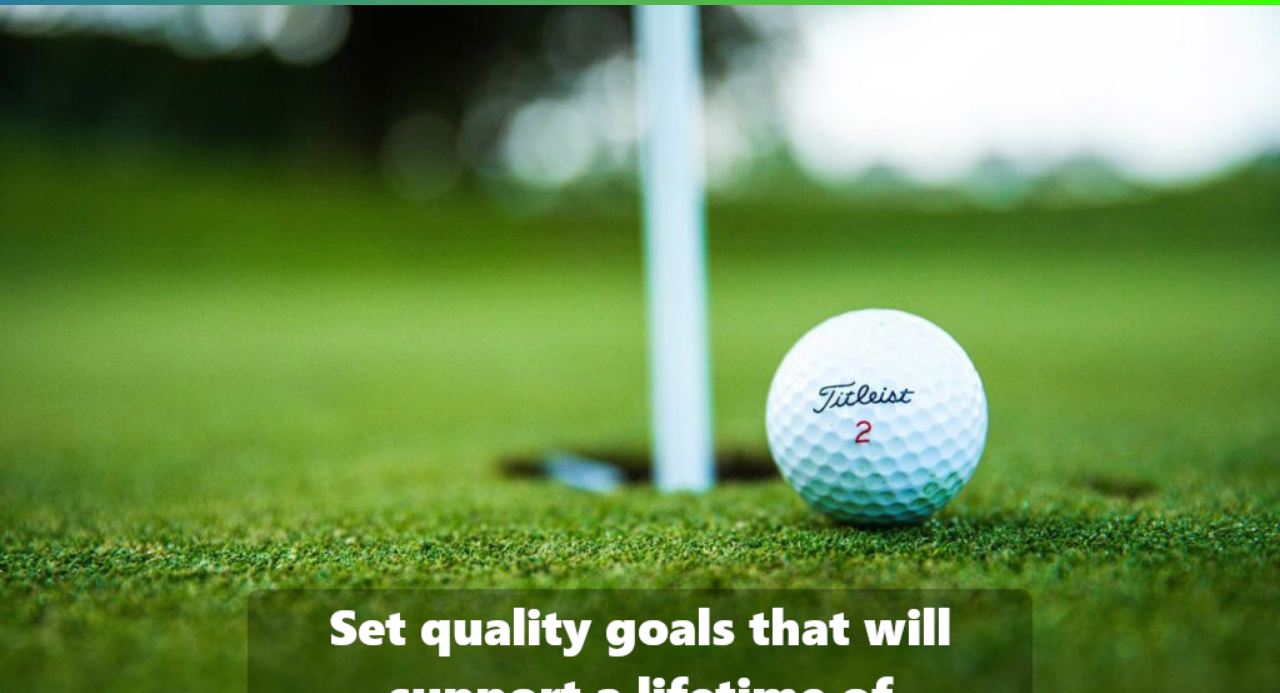
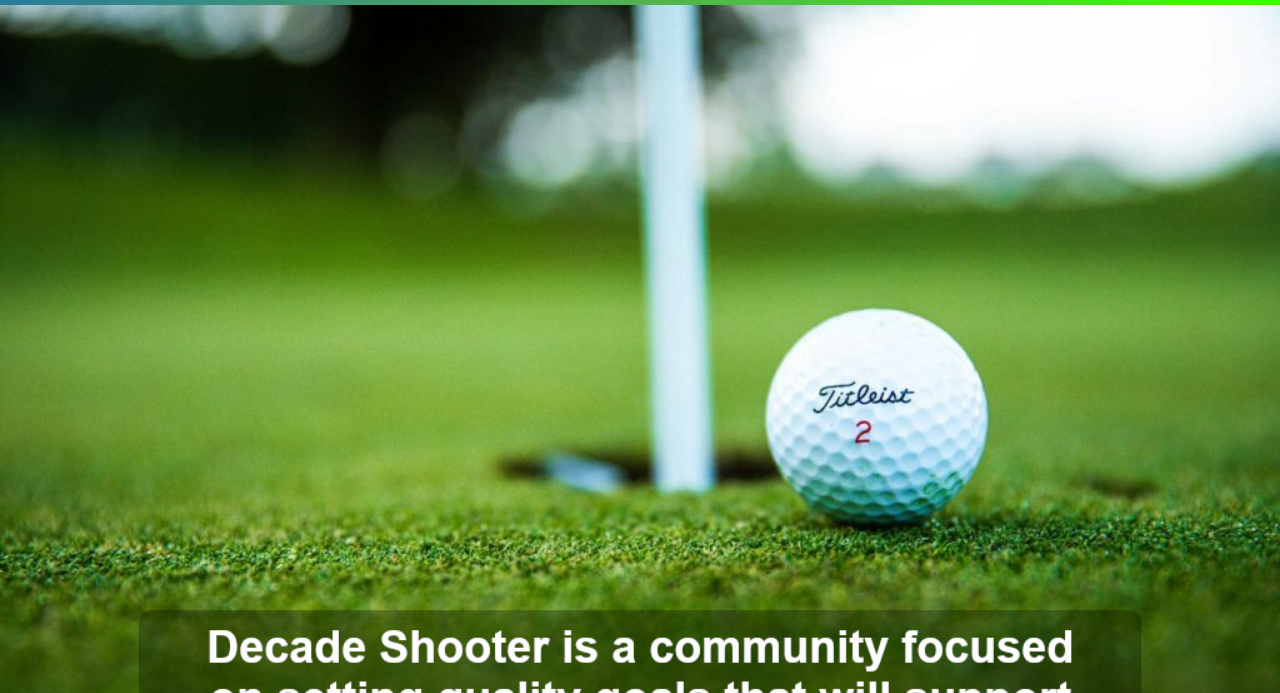
Before and after one commit to KevinMichaelCamp/DecadeShooter, a plain HTML site: page index.html in a window 1280 px wide. Shown: the part 107-800 px from the top of the page. Drawn offline with nearby package versions, Linux system fonts and the light colour scheme.

Commit message:
changed HomePage pic to Community verbage

```diff
--- a/index.html
+++ b/index.html
@@ -16,7 +16,7 @@
         <h1>D<span class="small-caps">ECADE</span>S<span class="small-caps">HOOTER</span></h1>
     </header>
     <div class="frame-1">
-        <img src="./images/Titleist-Golf-Ball-text.png" alt="Golf Ball">
+        <img src="./images/Titleist-Golf-Ball-Community1.jpg" alt="Golf Ball">
     </div>
 
     <div class="divider"></div>
```
Also changed, not shown: images/Titleist-Golf-Ball-Community1.jpg (added).
